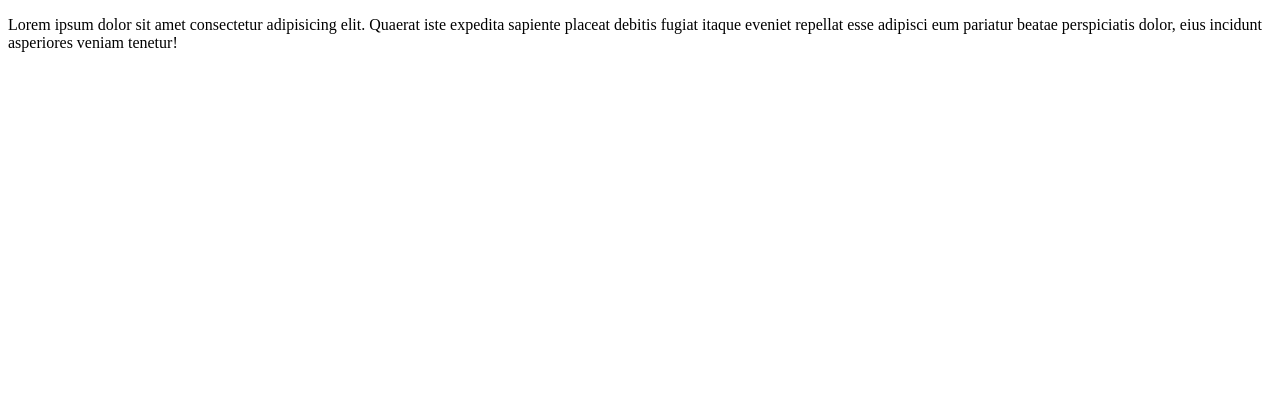
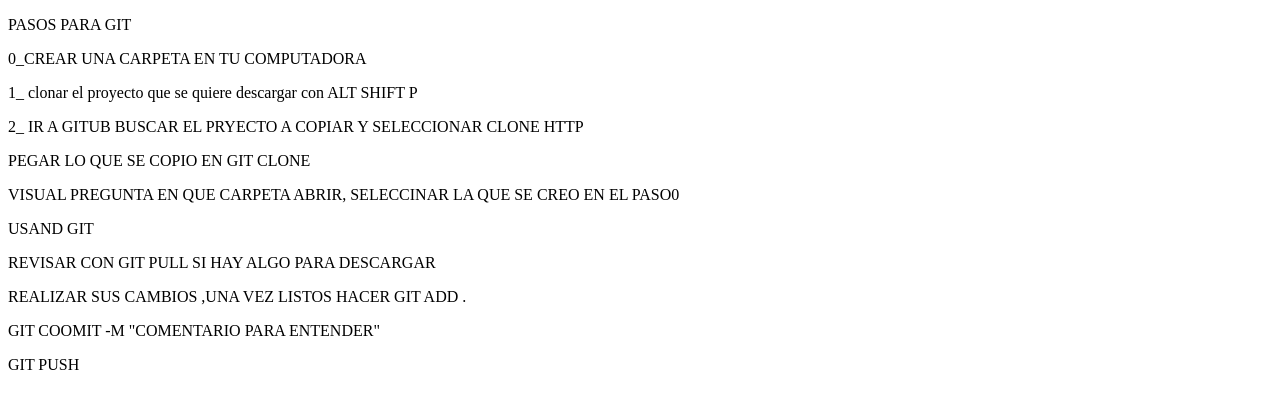
Before and after one commit to solzambrano/pruebaJs, a plain HTML site: page index.html in a window 1280 px wide. Drawn offline with Linux system fonts and the light colour scheme.

Commit message:
pasos de git + ejercicio prompt

```diff
--- a/index.html
+++ b/index.html
@@ -7,6 +7,18 @@
     <title>Conceptos Js</title>
 </head>
 <body>
-    <p>Lorem ipsum dolor sit amet consectetur adipisicing elit. Quaerat iste expedita sapiente placeat debitis fugiat itaque eveniet repellat esse adipisci eum pariatur beatae perspiciatis dolor, eius incidunt asperiores veniam tenetur!</p>
+    <P>PASOS PARA GIT</P>
+    <P>0_CREAR UNA CARPETA EN TU COMPUTADORA</P>
+    <P>1_ clonar el proyecto que se quiere descargar con ALT SHIFT P</P>
+    <P>2_ IR A GITUB BUSCAR EL PRYECTO A COPIAR Y SELECCIONAR CLONE HTTP</P>
+    <P>PEGAR LO QUE SE COPIO EN GIT CLONE</P>
+    <P>VISUAL PREGUNTA EN QUE CARPETA ABRIR, SELECCINAR LA QUE SE CREO EN EL PASO0 </P>
+    <P>USAND GIT</P>
+    <P>REVISAR CON GIT PULL SI HAY ALGO PARA DESCARGAR</P>
+    <P>REALIZAR SUS CAMBIOS ,UNA VEZ LISTOS HACER GIT ADD .</P>
+    <P>GIT COOMIT -M "COMENTARIO PARA ENTENDER"</P>
+    <P>GIT PUSH</P>
+
 </body>
+<script src="INDEX.JS"></script>
 </html>
```
Also changed, not shown: INDEX.JS (added, +10 -0 lines).
